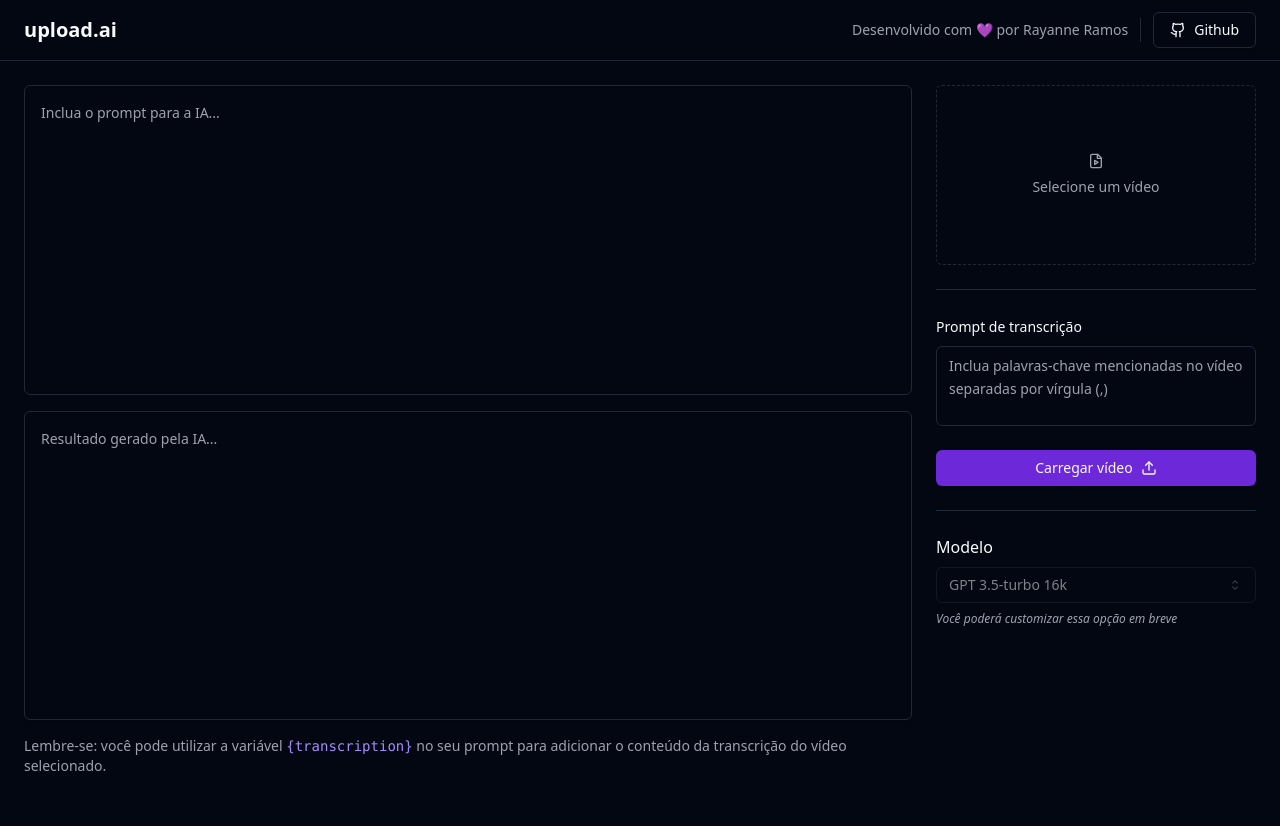
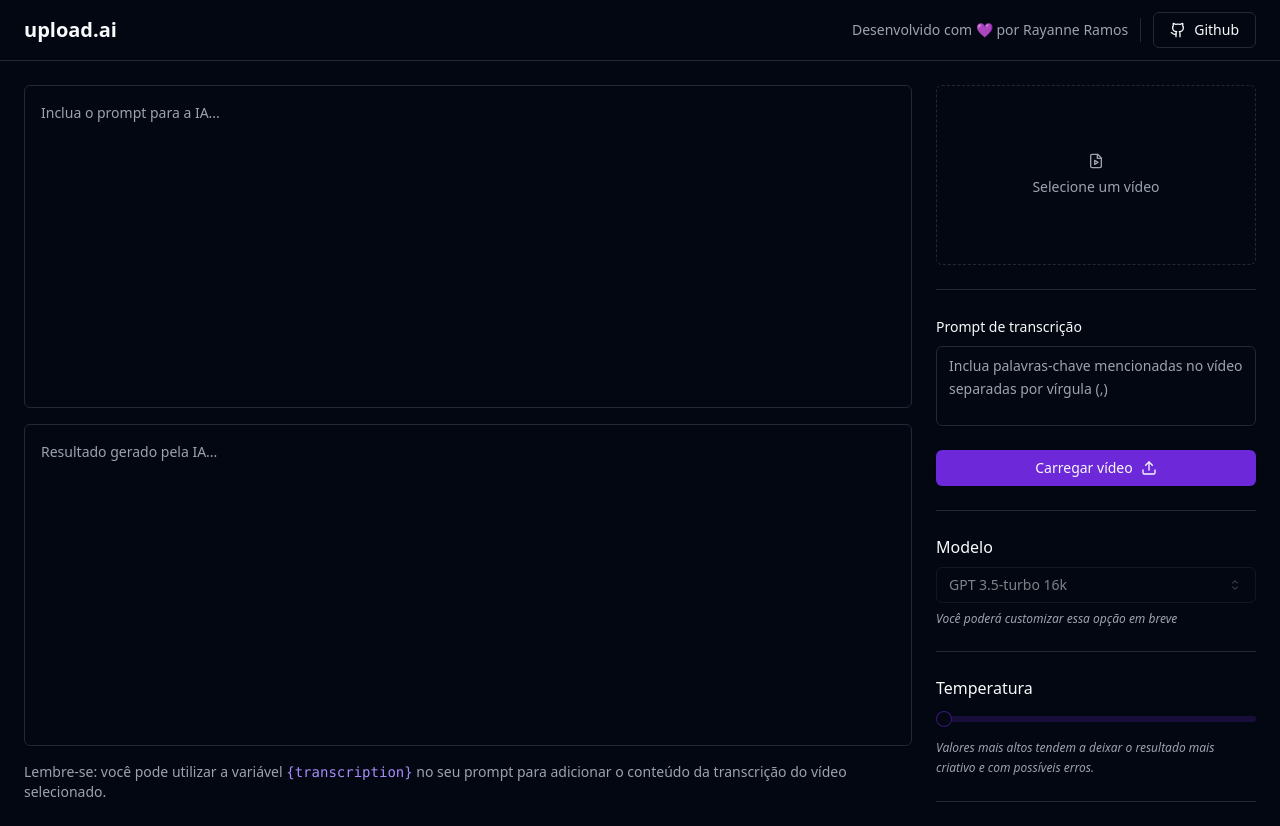
Before and after one commit to RayanneRamos/upload-ai-web, a React (Vite) app: page / in a window 1280 px wide. Before the commit the page ends 800 px from the top, so only its background shows below. Built offline with nearby package versions, Linux system fonts and the light colour scheme.

Commit message:
criando a parte de temperatura

```diff
--- a/src/App.tsx
+++ b/src/App.tsx
@@ -10,6 +10,7 @@ import {
   SelectTrigger,
 } from "./components/ui/select";
 import { SelectValue } from "@radix-ui/react-select";
+import { Slider } from "./components/ui/slider";
 
 export function App() {
   return (
@@ -94,6 +95,16 @@ export function App() {
                 Você poderá customizar essa opção em breve
               </span>
             </div>
+            <Separator />
+            <div className="space-y-4">
+              <label>Temperatura</label>
+              <Slider min={0} max={1} step={0.1} />
+              <span className="block text-xs text-muted-foreground italic leading-relaxed">
+                Valores mais altos tendem a deixar o resultado mais criativo e
+                com possíveis erros.
+              </span>
+            </div>
+            <Separator />
           </form>
         </aside>
       </main>
```
